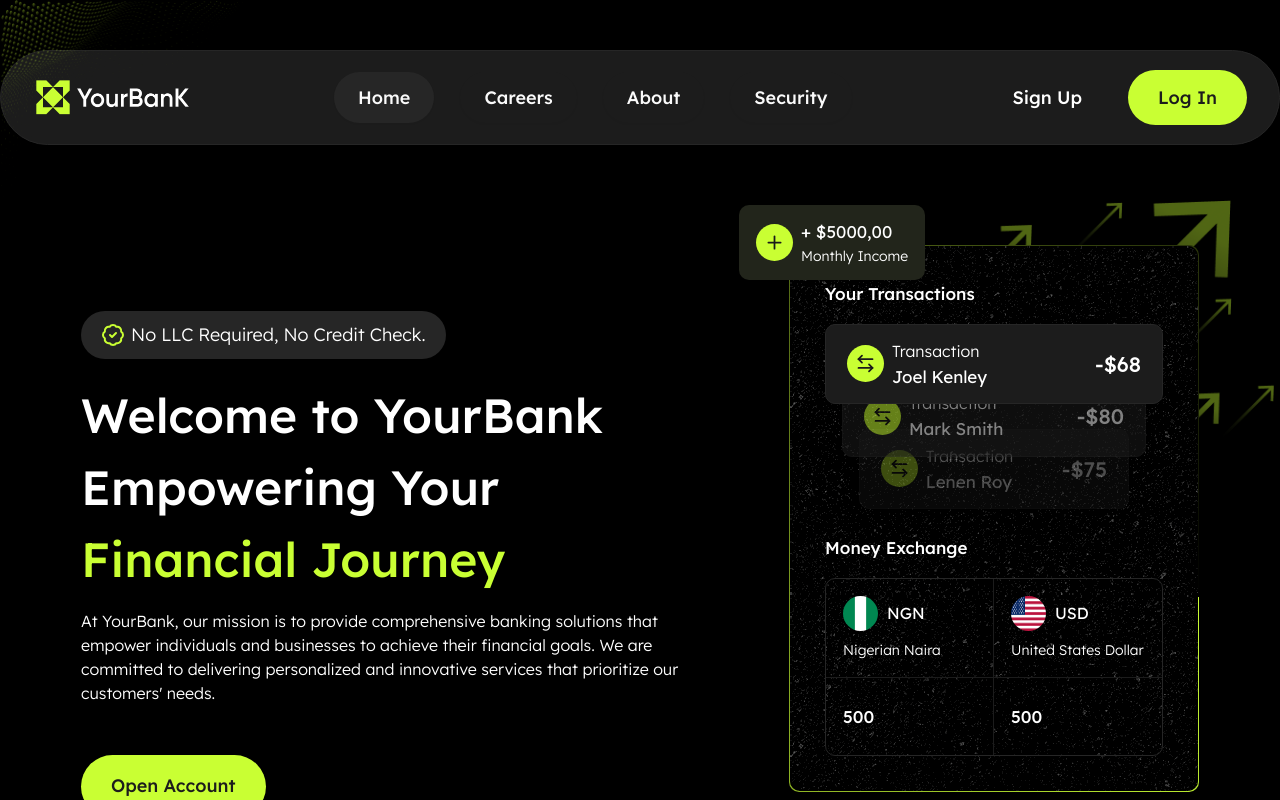
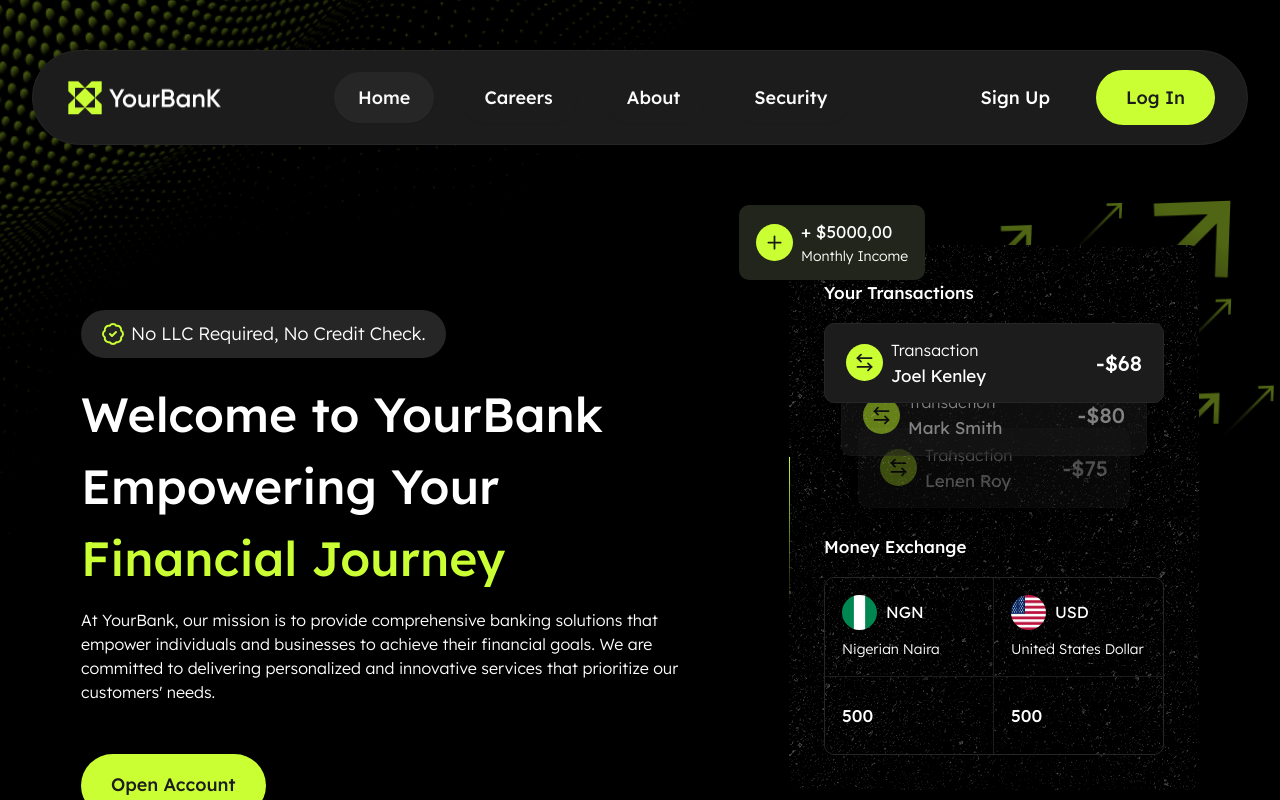
Before and after one commit to 151ghost/your-bank, a Next.js app: page / in a window 1280 px wide. Shown: the top 800 px of the page. Built offline with nearby package versions, Linux system fonts and the light colour scheme.

Commit message:
Minor UI update

```diff
--- a/app/_sections/faq.tsx
+++ b/app/_sections/faq.tsx
@@ -10,7 +10,7 @@ import {
 	fadeInUpVariants,
 	slideInVariants,
 } from "@/components/animation";
-import AnimatedBorderWrapper from "@/components/custom/animated-border-wrapper";
+import { BorderBeam } from "@/components/custom/border-beam";
 import { motion } from "framer-motion";
 import { Button } from "@/components/ui/button";
 import { ChevronDown } from "lucide-react";
@@ -79,15 +79,15 @@ function FaqCard({ question, answer }: IFaq) {
 			viewport={{ once: true }}
 			className="w-full"
 		>
-			<AnimatedBorderWrapper className="h-full p-[1px] rounded-[14px]">
 			<div className="h-full relative flex flex-col gap-[30px] p-[30px] md:p-10 xl:p-[50px] rounded-[14px] bg-black">
 				<p className="text-lg xl:text-xl font-medium">{question}</p>
 				<Separator />
 				<p className="max-md:text-sm xl:text-lg text-grey-70 font-light">
 					{answer}
 				</p>
+
+				<BorderBeam size={225} />
 			</div>
-			</AnimatedBorderWrapper>
 		</motion.div>
 	);
 }
--- a/app/_sections/footer.tsx
+++ b/app/_sections/footer.tsx
@@ -78,7 +78,7 @@ export default function Footer() {
 						variants={fadeInVariants}
 						className="text-sm xl:text-lg font-light text-grey-70"
 					>
-						YourBank All Rights Reserved
+						YourBanK All Rights Reserved
 					</motion.p>
 
 					<motion.div
--- a/app/_sections/header.tsx
+++ b/app/_sections/header.tsx
@@ -15,16 +15,49 @@ import {
 } from "@/components/ui/sheet";
 import { Menu } from "lucide-react";
 import { type NavLinks, navLinks } from "@/components/constants";
+import { motion } from "framer-motion";
+import {
+	containerVariants,
+	fadeInUpVariants,
+	slideInVariants,
+} from "@/components/animation";
 
 export default function Header() {
 	const path = usePathname();
 
 	return (
-		<header className="w-full h-fit flex justify-center mt-[50px]">
-			<nav className="container h-[95px] flex items-center justify-between py-5 px-[34px] bg-grey-11 border border-grey-15 rounded-[100px]">
-				<Image src="/assets/Logo.png" alt="Logo" width={156} height={40} />
+		<header className="w-full h-fit flex justify-center mt-[50px] px-[1rem] md:px-[2rem]">
+			<motion.nav
+				initial="hidden"
+				whileInView="visible"
+				viewport={{ once: true }}
+				variants={containerVariants}
+				className="container xl:h-[95px] flex items-center justify-between py-3.5 pr-3.5 pl-6 md:py-3.5 md:px-6 xl:py-5 xl:px-[34px] bg-grey-11 border border-grey-15 rounded-full z-10 overflow-hidden"
+			>
+				<motion.div
+					initial="hidden"
+					whileInView="visible"
+					viewport={{ once: true }}
+					custom={true}
+					variants={slideInVariants}
+					className="w-fit h-fit"
+				>
+					<Image
+						src="/assets/Logo.png"
+						alt="Logo"
+						width={156}
+						height={40}
+						className="w-[101px] h-[26px] md:w-[116px] mad:h-[30px] xl:w-[156px] xl:h-10"
+					/>
+				</motion.div>
 
-				<div className="hidden lg:flex gap-[26px]">
+				<motion.div
+					initial="hidden"
+					whileInView="visible"
+					viewport={{ once: true }}
+					variants={containerVariants}
+					className="hidden lg:flex gap-[26px]"
+				>
 					{navLinks.slice(0, 4).map((item) => {
 						const isActive = path === item.href;
 
@@ -32,14 +65,20 @@ export default function Header() {
 							<NavButton key={item.name} item={item} isActive={isActive} />
 						);
 					})}
-				</div>
+				</motion.div>
 
-				<div className="flex items-center gap-[30px]">
+				<motion.div
+					initial="hidden"
+					whileInView="visible"
+					viewport={{ once: true }}
+					variants={slideInVariants}
+					className="flex items-center gap-[30px]"
+				>
 					<AuthLinkButtons />
 
 					<MobileNavigation />
-				</div>
-			</nav>
+				</motion.div>
+			</motion.nav>
 		</header>
 	);
 }
@@ -60,7 +99,13 @@ function MobileNavigation() {
 					</SheetDescription>
 				</SheetHeader>
 
-				<div className="flex flex-col gap-5 px-5 mt-10">
+				<motion.div
+					initial="hidden"
+					whileInView="visible"
+					viewport={{ once: true }}
+					variants={containerVariants}
+					className="flex flex-col gap-5 px-5 mt-10"
+				>
 					{navLinks.slice(0, 4).map((item) => {
 						const isActive = path === item.href;
 
@@ -68,11 +113,9 @@ function MobileNavigation() {
 							<NavButton key={item.name} item={item} isActive={isActive} />
 						);
 					})}
-				</div>
 
-				<div className="flex flex-col gap-[30px] px-5 mt-10">
 					<AuthLinkButtons type="mobile" />
-				</div>
+				</motion.div>
 			</SheetContent>
 		</Sheet>
 	);
@@ -80,6 +123,7 @@ function MobileNavigation() {
 
 function NavButton({ isActive, item }: { isActive: boolean; item: NavLinks }) {
 	return (
+		<motion.div variants={fadeInUpVariants} className="w-fit h-fit">
 			<Button
 				key={item.name}
 				asChild
@@ -93,6 +137,7 @@ function NavButton({ isActive, item }: { isActive: boolean; item: NavLinks }) {
 			>
 				<Link href={item.href}>{item.name}</Link>
 			</Button>
+		</motion.div>
 	);
 }
 
@@ -101,6 +146,10 @@ function AuthLinkButtons({
 }: { type?: "desktop" | "mobile" }) {
 	return (
 		<>
+			<motion.div
+				variants={type === "mobile" ? fadeInUpVariants : slideInVariants}
+				className="w-fit h-fit"
+			>
 				<Button
 					asChild
 					variant="ghost"
@@ -114,7 +163,12 @@ function AuthLinkButtons({
 				>
 					<Link href={navLinks[4].href}>{navLinks[4].name}</Link>
 				</Button>
+			</motion.div>
 
+			<motion.div
+				variants={type === "mobile" ? fadeInUpVariants : slideInVariants}
+				className="w-fit h-fit"
+			>
 				<Button
 					variant="green"
 					asChild
@@ -125,6 +179,7 @@ function AuthLinkButtons({
 				>
 					<Link href={navLinks[5].href}>{navLinks[5].name}</Link>
 				</Button>
+			</motion.div>
 		</>
 	);
 }
--- a/app/_sections/hero.tsx
+++ b/app/_sections/hero.tsx
@@ -11,7 +11,7 @@ import {
 	fadeInVariants,
 	slideOutVariants,
 } from "@/components/animation";
-import AnimatedBorderWrapper from "@/components/custom/animated-border-wrapper";
+import { BorderBeam } from "@/components/custom/border-beam";
 
 export default function HeroSection() {
 	return (
@@ -19,7 +19,8 @@ export default function HeroSection() {
 			<div className="md:w-[80%] xl:max-w-1/2 xl:w-[649px] flex flex-col max-xl:items-center gap-[50px]">
 				<motion.div
 					initial="hidden"
-					animate="visible"
+					whileInView="visible"
+					viewport={{ once: true }}
 					variants={containerVariants}
 					className="flex flex-col max-xl:items-center gap-5"
 				>
@@ -67,7 +68,8 @@ export default function HeroSection() {
 
 			<motion.div
 				initial="hidden"
-				animate="visible"
+				whileInView="visible"
+				viewport={{ once: true }}
 				variants={containerVariants}
 				className="relative w-[90%] md:w-[410px]"
 			>
@@ -158,9 +160,6 @@ function DetailsBlock({
 function TransactionCard() {
 	return (
 		<motion.div variants={fadeInVariants}>
-			<AnimatedBorderWrapper className="w-full md:w-[410px] h-fit rounded-[10px] p-[1px]">
-				<div className="absolute w-full h-full inset-0 bg-[rgba(0,0,0,0.5)] rounded-[10px]" />
-
 			<div className="relative w-full max-md:h-[368px] flex flex-col gap-[26px] p-5 md:p-[35px] rounded-[10px] bg-[url(/assets/transaction-bg.png)] bg-black">
 				<div className="relative flex flex-col gap-[17px] z-10">
 					<p className="text-[10px] md:text-[17px] font-medium">
@@ -169,11 +168,7 @@ function TransactionCard() {
 
 					<div className="h-fit flex flex-col items-center">
 						{transactions.map((item, index) => (
-								<IndividualTransactions
-									key={item.name}
-									{...item}
-									index={index}
-								/>
+							<IndividualTransactions key={item.name} {...item} index={index} />
 						))}
 					</div>
 				</div>
@@ -193,8 +188,9 @@ function TransactionCard() {
 						))}
 					</div>
 				</div>
+
+				<BorderBeam size={300} />
 			</div>
-			</AnimatedBorderWrapper>
 		</motion.div>
 	);
 }
--- a/app/_sections/our-features.tsx
+++ b/app/_sections/our-features.tsx
@@ -15,7 +15,7 @@ import { useState } from "react";
 import clsx from "clsx";
 import { motion } from "framer-motion";
 import { ArrowUpRight } from "lucide-react";
-import AnimatedBorderWrapper from "@/components/custom/animated-border-wrapper";
+import { BorderBeam } from "@/components/custom/border-beam";
 
 export default function OurFeatures() {
 	const [activeIndex, setActiveIndex] = useState<number>(0);
@@ -87,7 +87,6 @@ export default function OurFeatures() {
 function FeatureCard({ title, description }: IFearures) {
 	return (
 		<motion.div variants={fadeInUpVariants} className="w-full min-h-full">
-			<AnimatedBorderWrapper className="p-[1px] rounded-[10px] h-full">
 			<div className="relative h-full flex flex-col gap-6 md:gap-[30px] rounded-[10px] bg-grey-11 p-10 md:p-[50px] group">
 				<div className="flex items-center justify-between">
 					<p className="text-lg xl:text-[22px]">{title}</p>
@@ -100,8 +99,9 @@ function FeatureCard({ title, description }: IFearures) {
 				</div>
 
 				<p className="xl:text-lg font-light leading-[150%]">{description}</p>
+
+				<BorderBeam size={225} duration={10} />
 			</div>
-			</AnimatedBorderWrapper>
 		</motion.div>
 	);
 }
--- a/app/globals.css
+++ b/app/globals.css
@@ -167,7 +167,17 @@
 	}
 }
 
-@theme {
+@layer utilities {
+	.container {
+		@apply px-[1rem] md:px-[2rem];
+	}
+
+	.animate-ping-slow {
+		animation: ping 2s cubic-bezier(0, 0, 0.2, 1) infinite;
+	}
+}
+
+/* @theme {
 	--animate-border-spin: border-spin 10s linear infinite;
 
 	@keyframes border-spin {
@@ -175,19 +185,4 @@
 			transform: rotate(-360deg);
 		}
 	}
-}
-
-@layer utilities {
-	.container {
-		@apply px-[1rem] md:px-[2rem];
-	}
-}
-
-/* @layer utilities {
-	.card-wrapper {
-		@apply relative bg-black overflow-hidden;
-	}
-	.card-wrapper::before {
-		@apply absolute h-[200%] w-[200%] -left-[50%] -top-[50%] content-[''] bg-conic from-[#CAFF33] via-[#CAFF33]/50 to-[#CAFF33]/0 animate-border-spin;
-	}
 } */
--- a/app/layout.tsx
+++ b/app/layout.tsx
@@ -29,9 +29,9 @@ export default function RootLayout({
 				<Image
 					src="/assets/vector1.png"
 					alt="Vector"
-					width={248}
-					height={200}
-					className="absolute -top-[50px] -left-1"
+					width={759}
+					height={610}
+					className="absolute -top-[60px] -left-[50px] max-xl:w-[547px] max-xl:h-[440px] max-md:w-[382px] max-md:h-[307px]"
 				/>
 
 				<Header />
--- a/components/custom/animated-border-wrapper.tsx
+++ /dev/null
@@ -1,14 +0,0 @@
-export default function AnimatedBorderWrapper({
-	children,
-	className,
-}: {
-	children: React.ReactNode;
-	className?: string;
-}) {
-	return (
-		<div className={`relative bg-black overflow-hidden ${className}`}>
-			<div className="absolute w-[200%] h-[200%] -left-1/2 -top-1/2 inset-0 [background:conic-gradient(from_0deg_at_50%_50%,#CAFF33_0%,rgba(202,255,51,0.5)_50%,rgba(202,255,51,0)_100%)] animate-border-spin" />
-			<div className="relative z-10 w-full h-full ">{children}</div>
-		</div>
-	);
-}
--- /dev/null
+++ b/components/custom/border-beam.tsx
@@ -0,0 +1,107 @@
+import { motion, type MotionStyle, type Transition } from "motion/react";
+import { cn } from "@/lib/utils";
+
+export const BorderBeam = ({
+	className,
+	size = 50,
+	delay = 0,
+	duration = 10,
+	colorFrom = "#CAFF33",
+	colorTo = "#CAFF33/50",
+	transition,
+	style,
+	reverse = false,
+	initialOffset = 0,
+}: BorderBeamProps) => {
+	return (
+		<div className="pointer-events-none absolute inset-0 rounded-[inherit] border border-transparent [mask-clip:padding-box,border-box] [mask-composite:intersect] [mask-image:linear-gradient(transparent,transparent),linear-gradient(#000,#000)]">
+			<motion.div
+				className={cn(
+					"absolute aspect-square",
+					"bg-gradient-to-l from-[var(--color-from)] via-[var(--color-to)] to-transparent",
+					className,
+				)}
+				style={
+					{
+						width: size,
+						offsetPath: `rect(0 auto auto 0 round ${size}px)`,
+						"--color-from": colorFrom,
+						"--color-to": colorTo,
+						...style,
+					} as MotionStyle
+				}
+				initial={{ offsetDistance: `${initialOffset}%` }}
+				animate={{
+					offsetDistance: reverse
+						? [`${100 - initialOffset}%`, `${-initialOffset}%`]
+						: [`${initialOffset}%`, `${100 + initialOffset}%`],
+				}}
+				transition={{
+					repeat: Number.POSITIVE_INFINITY,
+					ease: "linear",
+					duration,
+					delay: -delay,
+					...transition,
+				}}
+			/>
+		</div>
+	);
+};
+
+interface BorderBeamProps {
+	/**
+	 * The size of the border beam.
+	 */
+	size?: number;
+	/**
+	 * The duration of the border beam.
+	 */
+	duration?: number;
+	/**
+	 * The delay of the border beam.
+	 */
+	delay?: number;
+	/**
+	 * The color of the border beam from.
+	 */
+	colorFrom?: string;
+	/**
+	 * The color of the border beam to.
+	 */
+	colorTo?: string;
+	/**
+	 * The motion transition of the border beam.
+	 */
+	transition?: Transition;
+	/**
+	 * The class name of the border beam.
+	 */
+	className?: string;
+	/**
+	 * The style of the border beam.
+	 */
+	style?: React.CSSProperties;
+	/**
+	 * Whether to reverse the animation direction.
+	 */
+	reverse?: boolean;
+	/**
+	 * The initial offset position (0-100).
+	 */
+	initialOffset?: number;
+}
+
+// export  function AnimatedBorderWrapper({
+// 	children,
+// 	className,
+// }: {
+// 	children: React.ReactNode;
+// 	className?: string;
+// }) {
+// 	return (
+// 		<div className={`relative bg-black overflow-hidden ${className}`}>
+// 			<div className="absolute w-[200%] h-[200%] 2xl:w-[150%] 2xl:h-[150%] -left-1/2 -top-1/2 inset-0 [background:conic-gradient(from_0deg_at_50%_50%,#CAFF33_0%,rgba(202,255,51,0.5)_50%,rgba(202,255,51,0)_100%)] animate-border-spin" />
+// 			<div className="relative z-10 w-full h-full ">{children}</div>
+// 		</div>
+// 	);
+// }
--- a/components/custom/ping-icon-ctn.tsx
+++ b/components/custom/ping-icon-ctn.tsx
@@ -10,7 +10,7 @@ export default function PingIconCtn({
 		<div className="relative size-16 md:size-[98px] flex items-center justify-center">
 			<div
 				className={clsx(
-					"max-md:hidden absolute size-[55px] rounded-full bg-[#CAFF33]/20 animate-ping",
+					"max-md:hidden absolute size-[55px] rounded-full bg-[#CAFF33]/20 animate-ping-slow",
 					{ "group-hover:animate-none": type === "use-cases" },
 				)}
 			/>
```
Also changed, not shown: app/_sections/cta.tsx (+4 -8 lines), app/_sections/use-cases.tsx (+5 -5 lines). Lines whose indentation alone changed are shown as unchanged.
